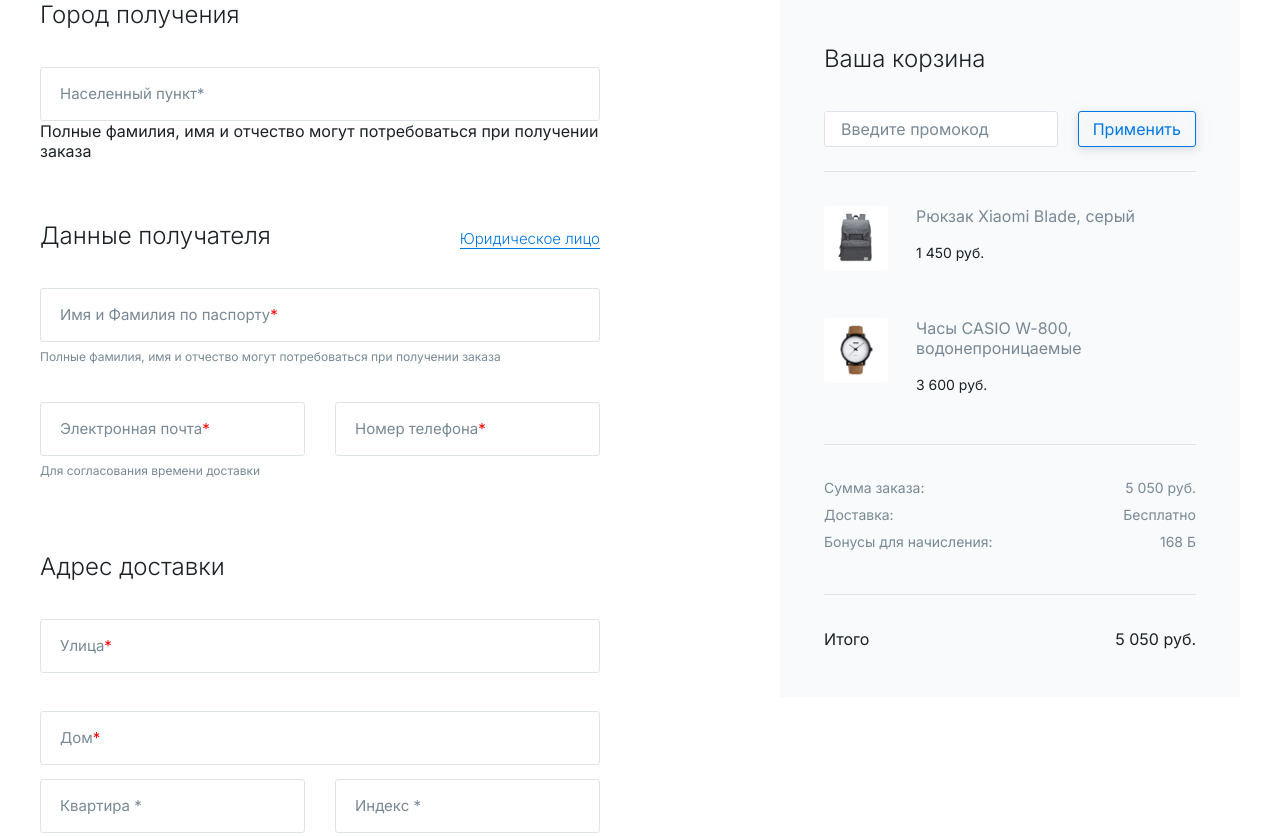
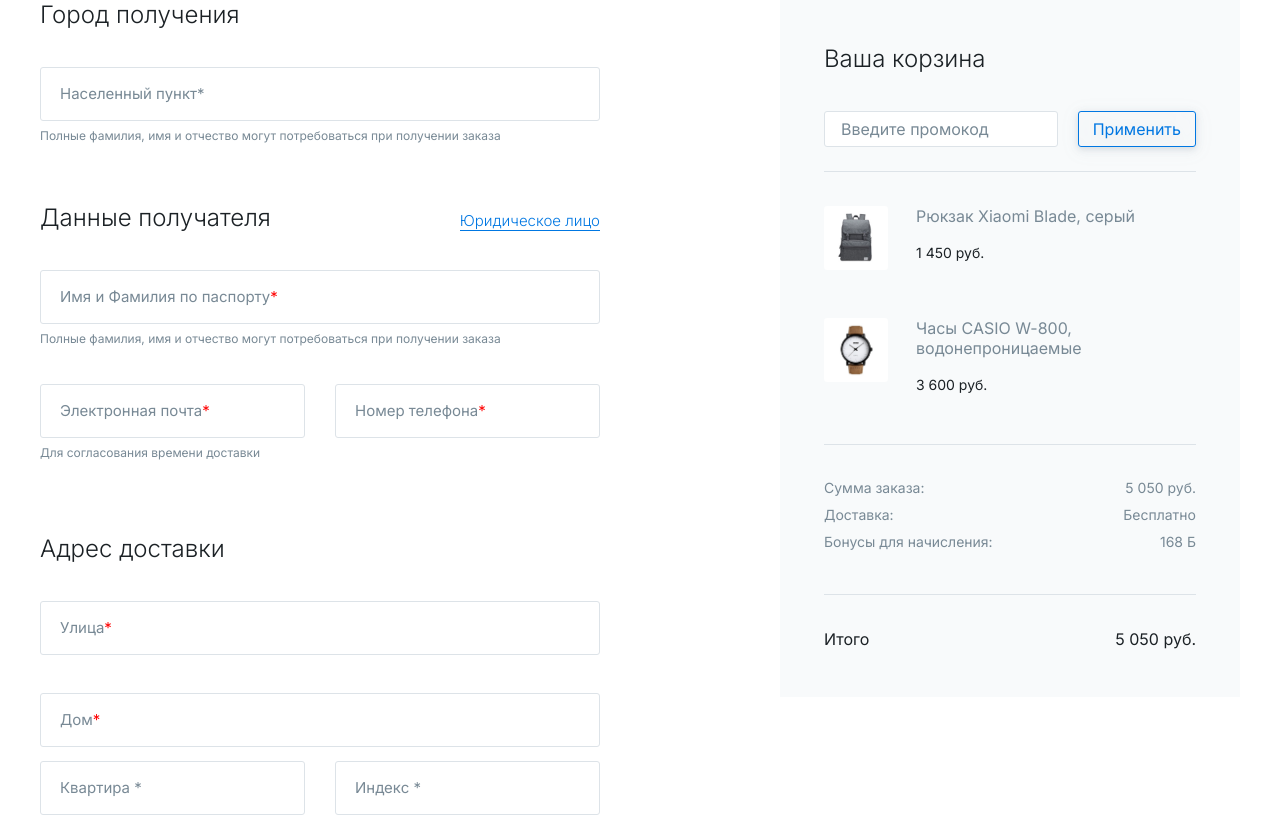
Before and after one commit to vetweb/kislorod, a website: page app/index.html in a window 1280 px wide. Shown: the top 836 px of the page. Drawn offline with nearby package versions, Linux system fonts and the light colour scheme; files that its build step writes are made by us from their sources.

Commit message:
Kislorod Test

```diff
--- a/app/index.html
+++ b/app/index.html
@@ -38,7 +38,7 @@
                                     <div class="o2k-form__field">
                                         <input type="text" required class="o2k-input o2k-form__input"
                                                floating-label="Населенный пункт <span class='form__important'>*</span>">
-                                        <div class="form__input-caption">Полные фамилия, имя и отчество могут
+                                        <div class="o2k-form__input-caption">Полные фамилия, имя и отчество могут
                                             потребоваться
                                             при получении заказа
                                         </div>
```
Also changed, not shown: dist/index.html.
